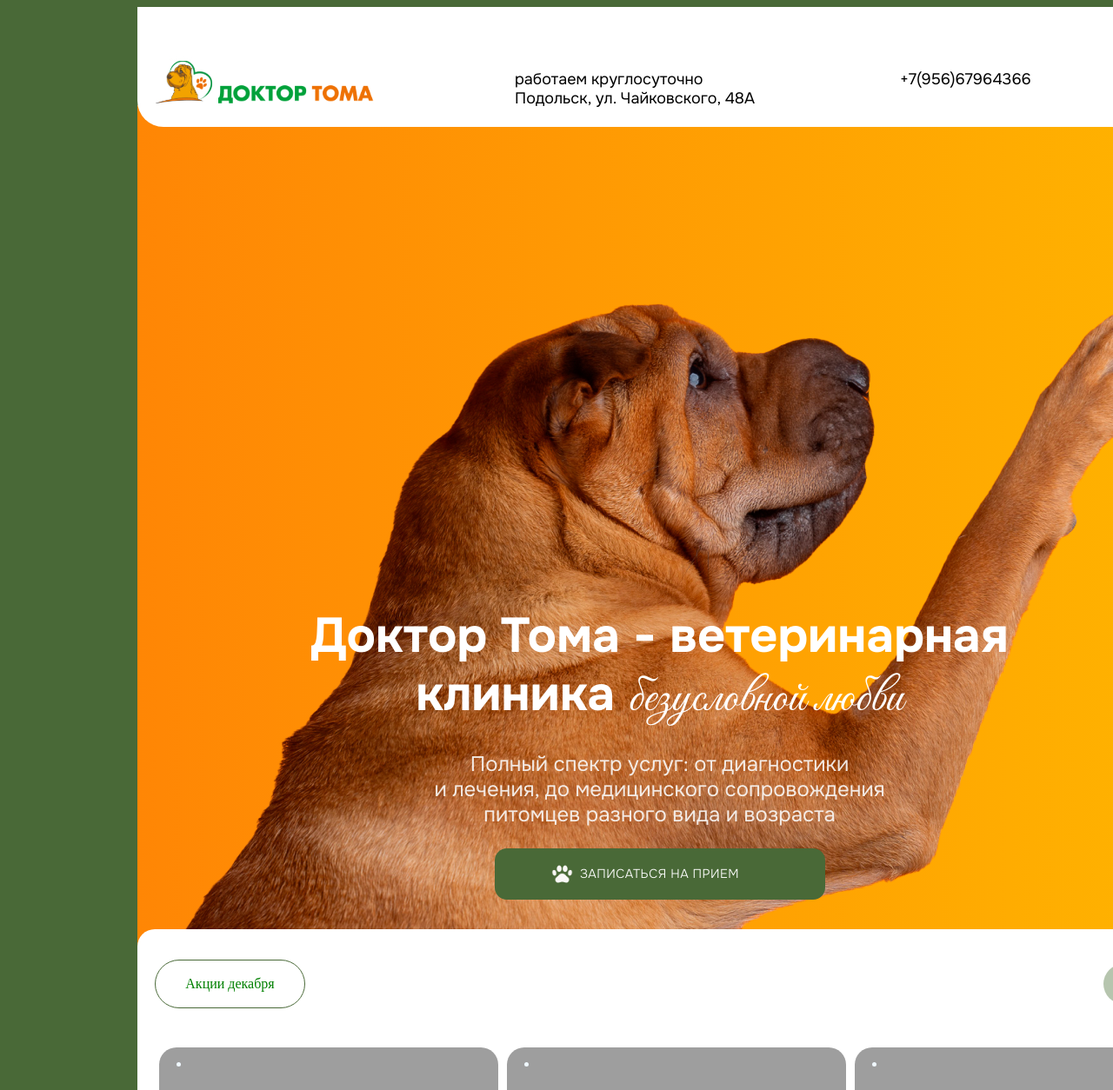
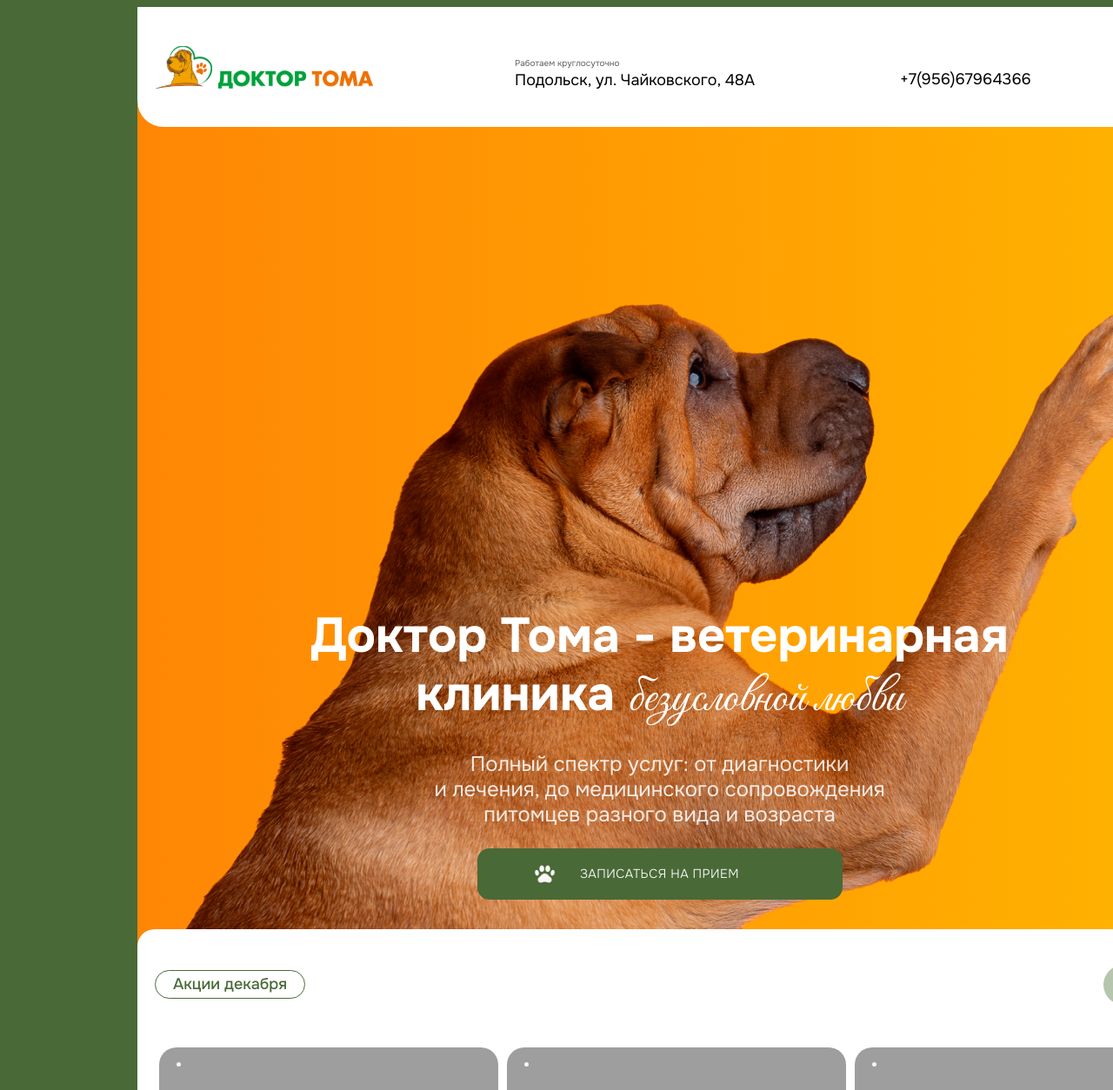
Before and after one commit to Dasha185/Nosikovaopersist, a plain HTML site: page index.html in a window 1280 px wide. Shown: the top 1254 px of the page at 87% size. Drawn offline with Linux system fonts and the light colour scheme; grey boxes are pictures that could not be loaded.

Commit message:
спасите

```diff
--- a/index.html
+++ b/index.html
@@ -9,9 +9,9 @@
 </head>
 <header>
    <div class="logo"></div>
-   <p class="addres">работаем круглосуточно <br>Подольск, ул. Чайковского, 48А </p>
+   <p class="addres"><span class="artheclock">Работаем круглосуточно</span> <br>Подольск, ул. Чайковского, 48А </p>
    <p class="telephone">+7(956)67964366</p>
-   <div class="menu"></div>
+   <button class="menu"></button>
 </header>
 
 <body>
@@ -22,7 +22,7 @@
             <h1 class="centr1">Доктор Тома - ветеринарная клиника <span class="centr1-1">безусловной любви</span></h1>
             <p class="text1">Полный спектр услуг: от диагностики<br> и лечения, до медицинского сопровождения<br>
                питомцев разного вида и возраста</p>
-            <button class="appointment-btn">ЗАПИСАТЬСЯ НА ПРИЕМ</button> <br>
+            <a href="#name" class="appointment-btn">ЗАПИСАТЬСЯ НА ПРИЕМ</a>
          </div>
       </div>
    </section>
--- a/style.css
+++ b/style.css
@@ -23,15 +23,26 @@ header {
 
 .logo {
   background: url('/картинки/Frame\ 738001144.jpg');
-  /* Frame 738001144 */
   width: 254px;
   height: 54px;
+  margin-bottom: 35px;
+}
 
+.artheclock {
+  width: 121px;
+  height: 12px;
+  color: rgba(30, 30, 30, 0.7);
+  font-family: Onest;
+  font-style: Regular;
+  font-size: 0.625rem;
+  font-weight: 400;
+  line-height: 12px;
+  letter-spacing: 0px;
+  text-align: left;
 }
 
 .addres {
   color: black;
-  /* Подольск, ул.Чайковского, 48А */
   width: 283px;
   height: 24px;
   font-family: Onest;
@@ -40,6 +51,7 @@ header {
   line-height: 22px;
   letter-spacing: 0px;
   text-align: left;
+  margin-bottom: 60px;
 }
 
 .telephone {
@@ -55,12 +67,11 @@ header {
 
 .menu {
   background: url('/картинки/BurgerMenu.png');
-  /* BurgerMenu */
   width: 35px;
   height: 16px;
-  /* Auto layout */
   display: flex;
   gap: 10;
+  border: none;
 }
 
 body {
@@ -123,7 +134,6 @@ body {
 }
 
 .text1 {
-  /* Полный спектр услуг: от диагностики и лечения, до медицинского сопровождения питомцев разного вида и возраста */
   width: 521px;
   height: 96px;
   color: rgba(250, 248, 247, 0.9);
@@ -148,7 +158,6 @@ body {
   padding-right: 20px;
   padding-bottom: 27px;
   padding-left: 20px;
-
   border: none;
   font-family: Onest;
   font-size: 0.9rem;
@@ -158,7 +167,6 @@ body {
   text-align: center;
   cursor: pointer;
   letter-spacing: 0.5px;
-
   background: url('/картинки/8ce7eca279b0914984b1afc3d305bf44318c3b9a.png') no-repeat, rgba(73, 105, 55, 1);
   background-position: 65px 50%;
   background-size: 25px;
@@ -182,10 +190,8 @@ body {
 }
 
 .button {
-  /* title */
   width: 1160px;
   height: 46px;
-  /* Auto layout */
   display: flex;
   flex-direction: row;
   justify-content: space-between;
@@ -193,26 +199,25 @@ body {
 }
 
 .dec {
-  /* button */
   width: 173px;
   height: 33px;
   display: flex;
   flex-direction: row;
   justify-content: center;
   align-items: center;
-  gap: 10;
-  color: green;
-  padding: 27px 20px 27px 20px;
+  color: rgba(73, 105, 55, 1);
+  font-family: Onest;
+  font-size: 1.125rem;
+  font-weight: 500;
+  padding: 5px 10px 5px 10px;
   box-sizing: border-box;
-  border: 1px solid var(--green, rgba(73, 105, 55, 1));
+  border: 1.5px solid var(--green, rgba(73, 105, 55, 1));
   border-radius: 50px;
 }
 
 .item {
-  /* list */
   width: 1200px;
   height: 394px;
-  /* Auto layout */
   display: flex;
   flex-direction: row;
   justify-content: space-around;
@@ -232,7 +237,6 @@ body {
 }
 
 .image1 {
-  /* -15% На первый прием */
   width: 341px;
   height: 164px;
   color: rgba(250, 248, 247, 0.9);
@@ -256,11 +260,9 @@ body {
 }
 
 .image2 {
-  /* Скидка волонтерам на услуги клиники 15% на бездомных животных */
   width: 341px;
   height: 96px;
   color: var(--white 90%, rgba(250, 248, 247, 0.9));
-
   font-family: Onest;
   font-size: 1.5rem;
   font-weight: 300;
@@ -273,21 +275,17 @@ body {
 .image-text-container3 {
   background: url('/картинки/f75755d3754d8cd5fe6e83b4f64c93a8c8ccdd7b.png')no-repeat;
   background-size: contain;
-  /* item */
   width: 370px;
   height: 394px;
-  /* Автолейаут */
   gap: 30;
   padding: 10px 0px 30px 20px;
   border-radius: 20px;
 }
 
 .image3 {
-  /* Каждую пятницу стерилизация кошки от 2250₽, вместо 3500₽ */
   width: 341px;
   height: 96px;
   color: var(--white 90%, rgba(250, 248, 247, 0.9));
-
   font-family: Onest;
   font-size: 1.5rem;
   font-weight: 300;
@@ -299,18 +297,16 @@ body {
 
 .promotion1-btn {
   position: relative;
+  top: 0.5px;
   right: -470px;
   width: 46px;
   height: 46px;
-
   opacity: 1;
-
   border: none;
   font-size: 1.5rem;
   border-radius: 50%;
   text-align: center;
   cursor: pointer;
-
   background-color: rgba(111, 140, 95, 0.5);
   color: white;
 }
@@ -321,13 +317,11 @@ body {
   width: 46px;
   height: 46px;
   opacity: 1;
-
   border: none;
   font-size: 1.5rem;
   border-radius: 50%;
   text-align: center;
   cursor: pointer;
-
   background-color: rgba(111, 140, 95, 1);
   color: white;
 }
@@ -338,7 +332,6 @@ body {
   left: 1110px;
   z-index: 1;
   background: url('/картинки/Vector_9.svg.png') no-repeat;
-  /* Vector_9.svg */
   width: 96px;
   height: 93px;
   background-size: 100%;
@@ -349,7 +342,6 @@ body {
   left: 20px;
   width: 1200px;
   height: 460px;
-  /* Auto layout */
   display: flex;
   flex-direction: column;
   justify-content: flex-start;
@@ -359,10 +351,8 @@ body {
 }
 
 .about {
-  /* caption */
   width: 130px;
   height: 33px;
-  /* Auto layout */
   display: flex;
   flex-direction: row;
   justify-content: center;
@@ -379,10 +369,8 @@ body {
 .preim {
   position: relative;
   top: -97px;
-  /* content */
   width: 568px;
   height: 58px;
-  /* Auto layout */
   display: flex;
   flex-direction: column;
   justify-content: flex-start;
@@ -414,7 +402,6 @@ body {
 
 .inf {
   width: 568px;
-  /* Наша клиника открылась в 2023 году. Специалисты клиники уделяют особое внимание профилактике хронических заболеваний и вакцинации */
   height: 128px;
   color: rgba(250, 248, 247, 0.9);
   font-family: Onest;
@@ -429,8 +416,6 @@ body {
   left: -140px;
   z-index: -1;
   background: url('/картинки/Vector.png') no-repeat;
-  /* Vector_9.svg */
-  /* Vector */
   width: 708px;
   height: 251px;
   background-size: 100%;
@@ -442,11 +427,6 @@ body {
   left: 275px;
   z-index: -1;
   background: url('/картинки/vector2.png') no-repeat;
-  /* Vector_9.svg */
-  /* Vector */
-  /* Desktop */
-  /* Desktop */
-  /* vector */
   width: 801px;
   height: 246px;
   background-size: 100%;
@@ -461,7 +441,6 @@ body {
 .advantage {
   width: 1160px;
   height: 1370px;
-  /* Auto layout */
   display: flex;
   flex-flow: row wrap;
   justify-content: space-between;
@@ -478,11 +457,9 @@ body {
 }
 
 .adv1 {
-  /* Современное оборудование */
   width: 340px;
   height: 76px;
   color: var(--white, rgba(255, 255, 255, 1));
-
   font-family: Onest;
   font-size: 2rem;
   font-weight: 500;
@@ -493,11 +470,9 @@ body {
 }
 
 .adv1-1 {
-  /* Проводим диагностику и лечение пациентов на самом современном оборудовании */
   width: 340px;
   height: 128px;
   color: var(--white 90%, rgba(250, 248, 247, 0.9));
-
   font-family: Onest;
   font-size: 1.5rem;
   font-weight: 400;
@@ -517,11 +492,9 @@ body {
 .adv2 {
   position: relative;
   top: -35px;
-  /* Хирургия 24/7 */
   width: 404px;
   height: 38px;
   color: var(--white, rgba(255, 255, 255, 1));
-
   font-family: Onest;
   font-size: 2rem;
   font-weight: 500;
@@ -533,11 +506,9 @@ body {
 .adv2-2 {
   position: relative;
   top: -40px;
-  /* Выполняем плановые, срочные и экстренные операции любой сложности круглосуточно */
   width: 367px;
   height: 96px;
   color: var(--white 90%, rgba(250, 248, 247, 0.9));
-
   font-family: Onest;
   font-size: 1.5rem;
   font-weight: 320;
@@ -553,7 +524,6 @@ body {
   left: 590px;
   width: 150px;
   height: 33px;
-  /* Auto layout */
   display: flex;
   flex-direction: row;
   justify-content: center;
@@ -573,18 +543,15 @@ body {
 .advantage3 {
   background: url('/картинки/Без\ названия8_20251205135510.jpg') no-repeat;
   background-size: cover;
-  /* сard */
   width: 380px;
   height: 450px;
   border-radius: 20px;
 }
 
 .adv3 {
-  /* Экстренная помощь */
   width: 289px;
   height: 76px;
   color: var(--white, rgba(255, 255, 255, 1));
-
   font-family: Onest;
   font-size: 2rem;
   font-weight: 500;
@@ -595,11 +562,9 @@ body {
 }
 
 .adv3-3 {
-  /* Оперативно принимаем, оперируем и лечим экстренного больного вне очереди */
   width: 303px;
   height: 128px;
   color: var(--white 90%, rgba(250, 248, 247, 0.9));
-
   font-family: Onest;
   font-size: 1.5rem;
   font-weight: 320;
@@ -611,14 +576,12 @@ body {
 
 .advantage4 {
   background-color: rgba(231, 99, 42, 1);
-  /* сard */
   width: 380px;
   height: 450px;
   border-radius: 20px;
 }
 
 .adv4 {
-  /* Биохимический анализ крови */
   width: 287px;
   height: 76px;
   color: var(--white, rgba(255, 255, 255, 1));
@@ -631,11 +594,9 @@ body {
 
 .adva {
   display: block;
-  /* за 15 минут! */
   width: 316px;
   height: 35px;
   color: var(--white, rgba(255, 255, 255, 1));
-
   font-family: Great Vibes;
   font-size: 3.125rem;
   font-weight: 400;
@@ -644,11 +605,9 @@ body {
 }
 
 .adv4-4 {
-  /* Результаты анализов в кратчайшие сроки. Количество показателей можно выбрать */
   width: 340px;
   height: 128px;
   color: var(--white 90%, rgba(250, 248, 247, 0.9));
-
   font-family: Onest;
   font-size: 1.5rem;
   font-weight: 320;
@@ -667,11 +626,9 @@ body {
 }
 
 .adv5 {
-  /* Собственная база доноров */
   width: 277px;
   height: 76px;
   color: var(--white, rgba(255, 255, 255, 1));
-
   font-family: Onest;
   font-size: 2rem;
   font-weight: 500;
@@ -682,11 +639,9 @@ body {
 }
 
 .adv5-5 {
-  /* Всегда в наличии цельная кровь, эритроцитарная масса, плазма крови кошек и собак */
   width: 331px;
   height: 128px;
   color: var(--white 90%, rgba(250, 248, 247, 0.9));
-
   font-family: Onest;
   font-size: 1.5rem;
   font-weight: 320;
@@ -707,11 +662,9 @@ body {
 .adv6 {
   position: relative;
   top: -35px;
-  /* Постановка катетера в яремную вену */
   width: 356px;
   height: 76px;
   color: var(--white, rgba(255, 255, 255, 1));
-
   font-family: Onest;
   font-size: 2rem;
   font-weight: 500;
@@ -724,11 +677,9 @@ body {
 .adv6-6 {
   position: relative;
   top: -40px;
-  /* Поставим катетер в яремную вену вашему питомцу с максимальной осторожностью */
   width: 420px;
   height: 96px;
   color: var(--white 90%, rgba(250, 248, 247, 0.9));
-
   font-family: Onest;
   font-size: 1.5rem;
   font-weight: 320;
@@ -741,20 +692,15 @@ body {
 .advantage7 {
   background: url('/картинки/goat\ 1\ \(1\).png') no-repeat, rgba(111, 140, 95, 1);
   background-position: 5% 10%;
-  /* сard */
   width: 380px;
   height: 450px;
-  /* Автолейаут */
-
   border-radius: 20px;
 }
 
 .adv7 {
-  /* Лечение, хирургия мелкого рогатого скота */
   width: 340px;
   height: 114px;
   color: var(--white, rgba(255, 255, 255, 1));
-
   font-family: Onest;
   font-size: 2rem;
   font-weight: 500;
@@ -765,11 +711,9 @@ body {
 }
 
 .adv7-7 {
-  /* Успешно лечим, оперируем лошадей и остальных сельско-хозяйственных животных */
   width: 340px;
   height: 128px;
   color: var(--white 90%, rgba(250, 248, 247, 0.9));
-
   font-family: Onest;
   font-size: 1.5rem;
   font-weight: 320;
@@ -788,7 +732,6 @@ body {
   border-radius: 23px;
   width: 1165px;
   height: 922px;
-  /* Auto layout */
   display: flex;
   flex-direction: row;
   justify-content: flex-end;
@@ -800,7 +743,6 @@ body {
 .text2 {
   width: 484px;
   height: 694px;
-  /* Auto layout */
   display: flex;
   flex-direction: column;
   justify-content: flex-start;
@@ -810,7 +752,6 @@ body {
 }
 
 .call {
-  /* Вызов врача на дом */
   width: 484px;
   height: 58px;
   color: rgba(255, 255, 255, 1);
@@ -823,7 +764,6 @@ body {
 .call-1 {
   position: relative;
   top: -35px;
-  /* Вашему питомцу требуется неотложная помощь? Приедем в течение 40 минут! */
   width: 482px;
   height: 64px;
   color: rgba(255, 255, 255, 1);
@@ -878,11 +818,9 @@ body {
 }
 
 .confidence {
-  /* *Нажимая на кнопку, вы соглашаетесь с политикой конфиденциальности. */
   width: 484px;
   height: 10px;
   color: var(--white, rgba(255, 255, 255, 1));
-
   font-family: Onest;
   font-size: 0.6rem;
   font-weight: 300;
@@ -896,10 +834,8 @@ body {
   position: relative;
   top: 190px;
   left: 20px;
-  /* services */
   width: 1160px;
   height: 745px;
-  /* Автолейаут */
   display: flex;
   flex-direction: column;
   justify-content: flex-start;
@@ -909,10 +845,8 @@ body {
 }
 
 .caption {
-  /* caption+title */
   width: 1160px;
   height: 207px;
-  /* Автолейаут */
   display: flex;
   flex-direction: row;
   justify-content: flex-start;
@@ -921,10 +855,8 @@ body {
 }
 
 .ysl {
-  /* button */
   width: 100px;
   height: 33px;
-  /* Автолейаут */
   display: flex;
   flex-direction: row;
   justify-content: center;
@@ -949,10 +881,7 @@ body {
 }
 
 .urget {
-  /* срочную качественную */
-
   color: var(--white, rgba(255, 255, 255, 1));
-
   font-family: Great Vibes;
   font-size: 3.125rem;
   font-weight: 400;
@@ -973,10 +902,8 @@ body {
 }
 
 .list {
-  /* list */
   width: 1164px;
   height: 300px;
-  /* Auto layout */
   display: flex;
   flex-flow: row wrap;
   justify-content: space-around;
@@ -994,11 +921,9 @@ body {
 }
 
 .diagn {
-  /* Инструментальная диагностика */
   width: 224px;
   height: 64px;
   color: var(--white, rgba(255, 255, 255, 1));
-
   font-family: Onest;
   font-size: 1.5rem;
   font-weight: 300;
@@ -1018,7 +943,6 @@ body {
 }
 
 .lab {
-  /* Инструментальная диагностика */
   width: 224px;
   height: 64px;
   color: var(--white, rgba(255, 255, 255, 1));
@@ -1041,11 +965,9 @@ body {
 }
 
 .surg {
-  /* Инструментальная диагностика */
   width: 224px;
   height: 32px;
   color: var(--white, rgba(255, 255, 255, 1));
-
   font-family: Onest;
   font-size: 1.5rem;
   font-weight: 300;
@@ -1064,11 +986,9 @@ body {
 }
 
 .therap {
-  /* Инструментальная диагностика */
   width: 224px;
   height: 64px;
   color: var(--white, rgba(255, 255, 255, 1));
-
   font-family: Onest;
   font-size: 1.5rem;
   font-weight: 300;
@@ -1078,7 +998,7 @@ body {
   padding: 180px 39px 20px 20px;
 }
 
-/* Кнопка "ВСЕ УСЛУГИ" */
+
 .all-services-btn {
   display: inline-flex;
   position: relative;
@@ -1097,7 +1017,7 @@ body {
   font-size: 1.3rem;
   font-weight: 500;
   cursor: pointer;
-  background-color: orangered;
+  background-color: rgba(231, 99, 42, 1);
   color: white;
 }
 
@@ -1105,10 +1025,8 @@ body {
   position: relative;
   top: 290px;
   left: 20px;
-  /* specialists */
   width: 1160px;
   height: 666px;
-  /* Auto layout */
   display: flex;
   flex-direction: column;
   justify-content: flex-start;
@@ -1119,10 +1037,8 @@ body {
 }
 
 .cont {
-  /* container */
   width: 1160px;
   height: 156px;
-  /* Auto layout */
   display: flex;
   flex-direction: row;
   justify-content: space-between;
@@ -1131,7 +1047,6 @@ body {
 }
 
 .spec {
-  /* Специалисты */
   width: 146px;
   height: 34px;
   color: rgba(255, 255, 255, 1);
@@ -1151,7 +1066,6 @@ body {
 }
 
 .container2 {
-  /* Group 65 */
   width: 779px;
   height: 126px;
   padding-left: 231px;
@@ -1160,11 +1074,9 @@ body {
 }
 
 .experience {
-  /* Каждый из наших врачей */
   width: 610px;
   height: 58px;
   color: rgba(255, 255, 255, 1);
-
   font-family: Onest;
   font-size: 3rem;
   font-weight: 700;
@@ -1174,11 +1086,9 @@ body {
 }
 
 .exp {
-  /* имеет опыт работы */
   width: 478px;
   height: 35px;
   color: var(--white, rgba(255, 255, 255, 1));
-
   font-family: Great Vibes;
   font-size: 3.125rem;
   font-weight: 400;
@@ -1217,7 +1127,6 @@ body {
 }
 
 .doc1 {
-  /* Ласточкина Татьяна Евгеньевна */
   width: 340px;
   height: 76px;
   color: var(--white, rgba(255, 255, 255, 1));
@@ -1231,11 +1140,9 @@ body {
 }
 
 .doc1-1 {
-  /* Терапевт, хирург, стоматолог */
   width: 340px;
   height: 24px;
   color: var(--white 90%, rgba(250, 248, 247, 0.9));
-
   font-family: Onest;
   font-size: 1.125rem;
   font-weight: 300;
@@ -1250,16 +1157,13 @@ body {
   background-size: 100%;
   width: 380px;
   height: 450px;
-
   border-radius: 20px;
 }
 
 .doc2 {
-  /* Журавлев Игорь Николаевич */
   width: 360px;
   height: 76px;
   color: var(--white, rgba(255, 255, 255, 1));
-
   font-family: Onest;
   font-size: 2rem;
   font-weight: 500;
@@ -1270,11 +1174,9 @@ body {
 }
 
 .doc2-2 {
-  /* Терапевт, хирург, стоматолог */
   width: 256px;
   height: 24px;
   color: var(--white 90%, rgba(250, 248, 247, 0.9));
-
   font-family: Onest;
   font-size: 1.125rem;
   font-weight: 300;
@@ -1289,7 +1191,6 @@ body {
   background-size: 100%;
   width: 380px;
   height: 450px;
-
   border-radius: 20px;
 }
 
@@ -1297,7 +1198,6 @@ body {
   width: 360px;
   height: 76px;
   color: var(--white, rgba(255, 255, 255, 1));
-
   font-family: Onest;
   font-size: 2rem;
   font-weight: 500;
@@ -1311,7 +1211,6 @@ body {
   width: 256px;
   height: 24px;
   color: var(--white 90%, rgba(250, 248, 247, 0.9));
-
   font-family: Onest;
   font-size: 1.125rem;
   font-weight: 300;
@@ -1349,10 +1248,8 @@ body {
 }
 
 .text3 {
-  /* Frame 136 */
   width: 532px;
   height: 699px;
-  /* Auto layout */
   display: flex;
   flex-direction: column;
   justify-content: center;
@@ -1365,7 +1262,6 @@ body {
   width: 532px;
   height: 58px;
   color: rgba(255, 255, 255, 1);
-
   font-family: Onest;
   font-size: 3rem;
   font-weight: 700;
@@ -1376,11 +1272,9 @@ body {
 }
 
 .right-now {
-  /* прямо сейчас! */
   width: 299px;
   height: 35px;
   color: var(--white, rgba(255, 255, 255, 1));
-
   font-family: Great Vibes;
   font-size: 3.125rem;
   font-weight: 400;
@@ -1402,7 +1296,6 @@ body {
   padding: 0px 118px 20px 0px;
 }
 
-/* Кнопка в футере - ЗАПИСАТЬСЯ НА ПРИЕМ */
 .footer-appointment-btn {
   display: inline-block;
   width: 484px;
@@ -1417,14 +1310,12 @@ body {
   font-size: 1rem;
   font-weight: 700;
   text-align: center;
-
-
-  background-color: orangered;
+  background-color: rgba(231, 99, 42, 1);
   color: white;
 
 }
 
-/* Специальные стили для кнопок с акциями */
+
 .promotion3-btn {
   position: relative;
   right: -1050px;
@@ -1432,13 +1323,11 @@ body {
   height: 46px;
   top: 96px;
   opacity: 1;
-
   border: none;
   border-radius: 50%;
   font-size: 1.5rem;
   text-align: center;
   cursor: pointer;
-
   background-color: rgba(111, 140, 95, 0.5);
   color: white;
 }
@@ -1450,13 +1339,11 @@ body {
   height: 46px;
   top: 50px;
   opacity: 1;
-
   border: none;
   border-radius: 50%;
   font-size: 1.5rem;
   text-align: center;
   cursor: pointer;
-
   background-color: rgba(111, 140, 95, 1);
   color: white;
 }
@@ -1484,19 +1371,16 @@ body {
 }
 
 .inf-left {
-  /* container */
   width: 420px;
   height: 479px;
-  /* Auto layout */
   display: flex;
   flex-direction: column;
   justify-content: space-between;
   align-items: flex-end;
-  padding-left: 30px;
+  padding-left: 60px;
 }
 
 .contacts {
-  /* Frame 738001012 */
   width: 380px;
   height: 53px;
   font-family: Onest;
@@ -1518,7 +1402,6 @@ body {
   width: 73px;
   height: 12px;
   color: gray;
-
   font-family: Onest;
   font-size: 0.6rem;
   font-weight: 400;
@@ -1527,7 +1410,7 @@ body {
 }
 
 .links {
-  width: 420px;
+  width: 395px;
   height: 0px;
   font-size: 0.6rem;
   font-family: Onest;
@@ -1537,9 +1420,8 @@ body {
   justify-content: space-between;
   align-items: flex-start;
   box-sizing: border-box;
-  border-top: 1.5px solid rgba(30, 30, 30, 0.5);
+  border-top: 1.6px solid rgba(30, 30, 30, 0.3);
   padding-top: 25px;
-  padding-left: 20px;
 }
 
 a {
```
